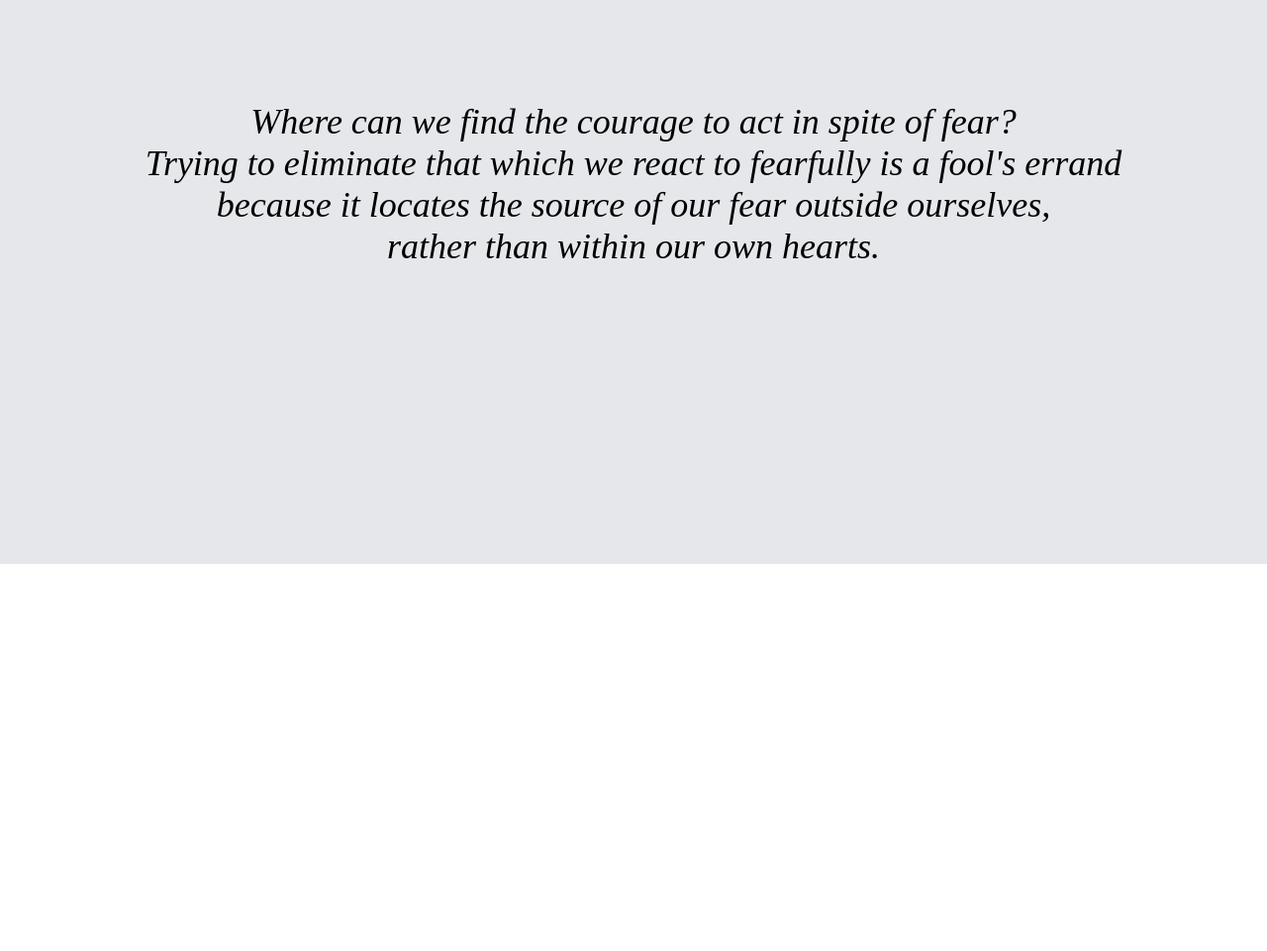
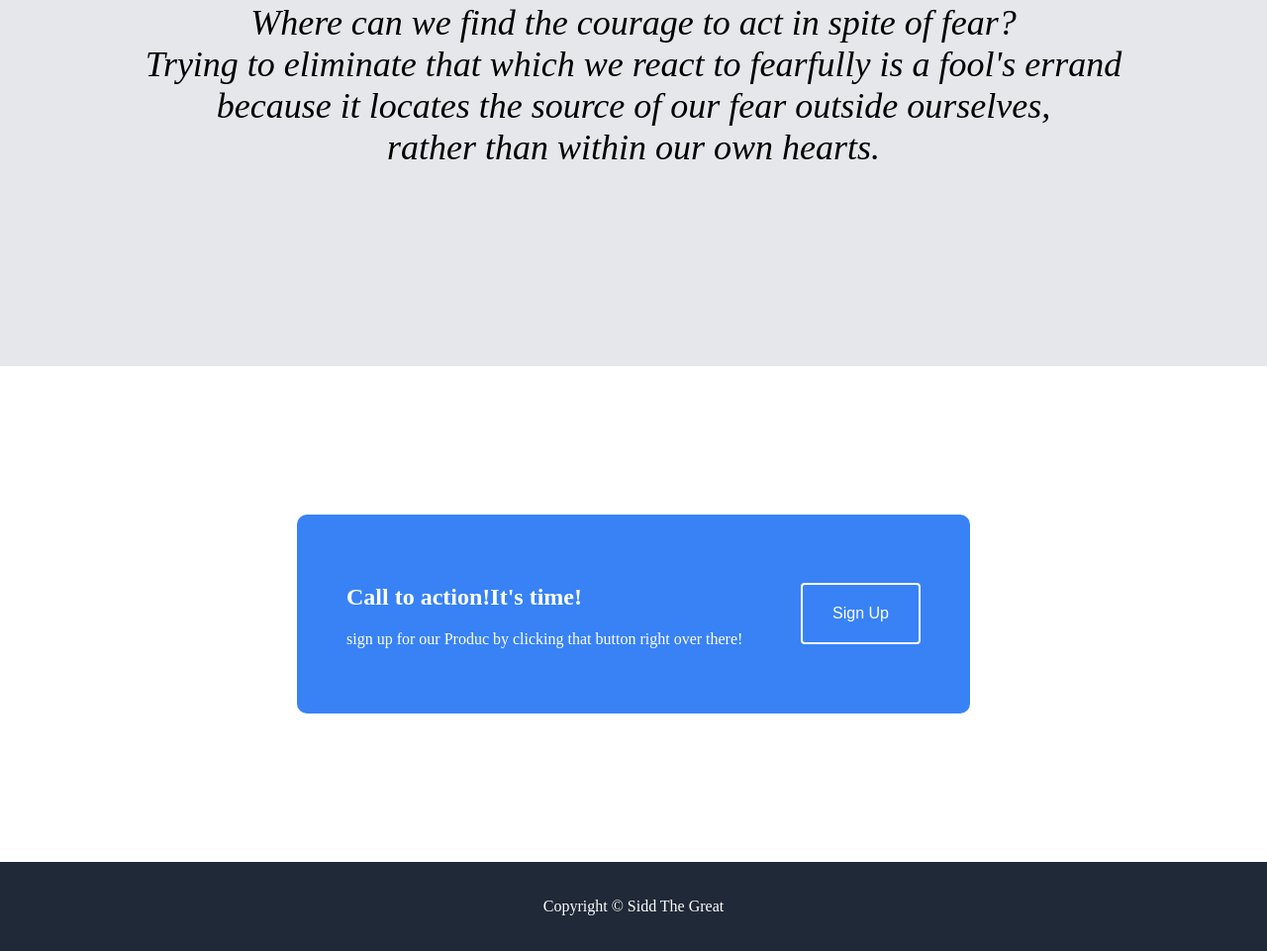
Before and after one commit to unitybuy/Landing-page, a plain HTML site: page index.html in a window 1280 px wide. Shown: the part 1609-2570 px from the top of the page at 99% size. Before the commit the page ends 2179 px from the top, so only its background shows below. Drawn offline with Linux system fonts and the light colour scheme.

Commit message:
Finish landing page project

```diff
--- a/index.html
+++ b/index.html
@@ -63,7 +63,22 @@
 
 
         </div>
-        <div></div>
+    </div>
+    <div>
+        <div class="call_action">
+            <div class="call_action_text">
+                <h2>Call to action!It&#39;s time!</h2>
+                <p>sign up for our Produc by clicking that button right over there!</p>
+            </div>
+            <div class="call_action_button">
+                <button>Sign Up</button>
+        </div>
+    </div>
+    <div>
+        <div class="footer">
+            <p>Copyright &#169; Sidd The Great</p>
+        </div>
+    </div>
 
 </body>
 </html>
--- a/style.css
+++ b/style.css
@@ -92,8 +92,8 @@ button{
 }
 .quote{
 
-    padding-top: 300px;
-    padding-bottom: 300px;
+    padding-top: 200px;
+    padding-bottom: 200px;
     background-color: #E5E7EB;
 
 }
@@ -102,3 +102,32 @@ button{
     font-family: italic;
     text-align: center;
 }
+.call_action{
+    background-color:#3882f6;
+    color: white;
+    padding: 50px;
+    text-align: center;
+    display:flex;
+    justify-content: space-between;
+    align-items: center;
+    margin: 150px 300px 150px 300px;
+    border-radius: 10px;
+}
+.call_action_button{
+    padding: 10px;
+    border: white solid 2px;
+    border-radius: 4px;
+
+}
+.button{
+    font-size: 16px;
+}
+.call_action_text{
+    text-align: left;
+}
+.footer{
+    background-color: #1F2937;
+    color:white;
+    text-align: center ;
+    padding: 20px;
+}
```
